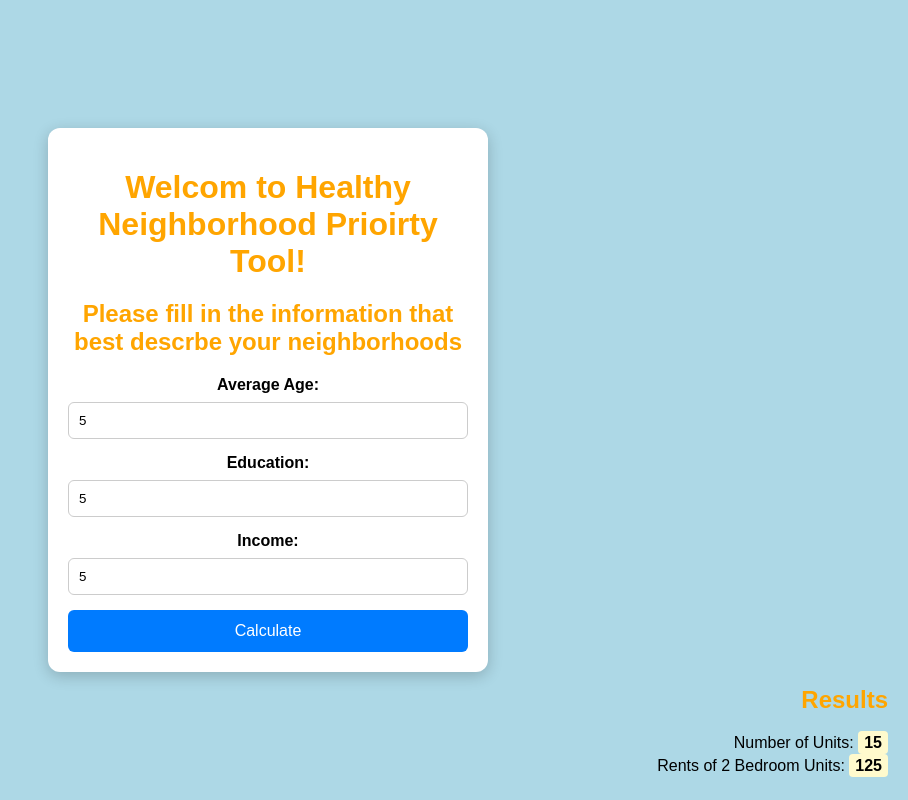
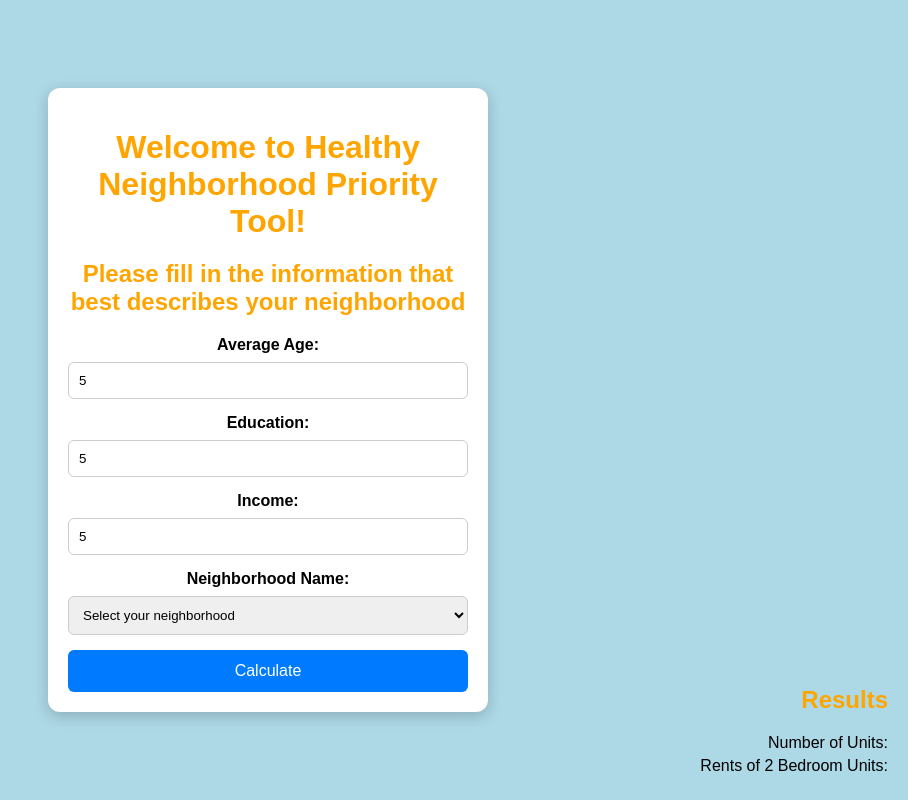
Before and after one commit to Hermia0901/Hermia0901.4.github.io, a plain HTML site: page index.html in a window 1280 px wide. Both pictures are taken after typing "5", "5", "5" into the empty fields and a click on the button "Calculate". Shown: the whole page, without its empty margins (372-1280 px from the left). Drawn offline with Linux system fonts and the light colour scheme.

Commit message:
Add files via upload

```diff
--- a/index.html
+++ b/index.html
@@ -8,8 +8,8 @@
 </head>
 <body>
     <div class="container">
-        <h1>Welcom to Healthy Neighborhood Prioirty Tool!</h1>
-        <h2>Please fill in the information that best descrbe your neighborhoods</h2>
+        <h1>Welcome to Healthy Neighborhood Priority Tool!</h1>
+        <h2>Please fill in the information that best describes your neighborhood</h2>
         <form id="calculator-form">
             <label for="average-age">Average Age:</label>
             <input type="number" id="average-age" placeholder="Enter average age" required>
@@ -19,6 +19,21 @@
 
             <label for="income">Income:</label>
             <input type="number" id="income" placeholder="Enter income" required>
+
+            <!-- New Dropdown for Neighborhood -->
+            <label for="neighborhood">Neighborhood Name:</label>
+            <select id="neighborhood" required>
+                <option value="" disabled selected>Select your neighborhood</option>
+                <option value="Brockton">Brockton</option>
+                <option value="Chelsea">Chelsea</option>
+                <option value="Dorchester">Dorchester</option>
+                <option value="Everett">Everett</option>
+                <option value="Fall River">Fall River</option>
+                <option value="Lynn">Lynn</option>
+                <option value="Mattapan">Mattapan</option>
+                <option value="New Bedford">New Bedford</option>
+                <option value="Roxbury">Roxbury</option>
+            </select>
 
             <button type="button" id="calculate-btn">Calculate</button>
         </form>
--- a/script.js
+++ b/script.js
@@ -3,10 +3,11 @@ document.getElementById('calculate-btn').addEventListener('click', function () {
     const x = parseFloat(document.getElementById('average-age').value);
     const x2 = parseFloat(document.getElementById('education').value);
     const x3 = parseFloat(document.getElementById('income').value);
+    const neighborhood = document.getElementById('neighborhood').value; // Get the selected neighborhood
 
     // Validate inputs
-    if (isNaN(x) || isNaN(x2) || isNaN(x3)) {
-        alert("Please enter valid numbers for all inputs.");
+    if (isNaN(x) || isNaN(x2) || isNaN(x3) || !neighborhood) {
+        alert("Please enter valid numbers for all inputs and select a neighborhood.");
         return;
     }
 
@@ -28,6 +29,6 @@ document.getElementById('calculate-btn').addEventListener('click', function () {
     rentUnitsElem.style.animation = "";
 
     // Display results with numbers wrapped in span tags
-    numUnitsElem.innerHTML = `Number of Units: <span>${numberOfUnits}</span>`;
+    numUnitsElem.innerHTML = `Number of Units: <span>${numberOfUnits}</span> (Neighborhood: ${neighborhood})`;
     rentUnitsElem.innerHTML = `Rents of 2 Bedroom Units: <span>${rentOfUnits}</span>`;
 });
--- a/styles.css
+++ b/styles.css
@@ -24,6 +24,7 @@ h1 {
     color: orange;
     margin-bottom: 20px;
 }
+
 h2 {
     color: orange;
     margin-bottom: 20px;
@@ -35,7 +36,7 @@ label {
     font-weight: bold;
 }
 
-input {
+input, select {
     width: 100%;
     padding: 10px;
     margin-bottom: 15px;
@@ -71,22 +72,10 @@ button:hover {
 .results p {
     margin: 5px 0;
     opacity: 0; /* Initially hidden */
-    animation: fadeIn 1s forwards; /* Apply fade-in animation */
+    animation: fadeIn 1s forwards;
 }
 
-.results span {
-    background-color: #fffacd; /* Light Yellow Backdrop for Numbers */
-    padding: 3px 6px;
-    border-radius: 4px;
-    font-weight: bold;
+@keyframes fadeIn {
+    0% { opacity: 0; }
+    100% { opacity: 1; }
 }
-
-/* Fade-in animation for the results */
-@keyframes fadeIn {
-    0% {
-        opacity: 0;
-    }
-    100% {
-        opacity: 1;
-    }
-}
```
